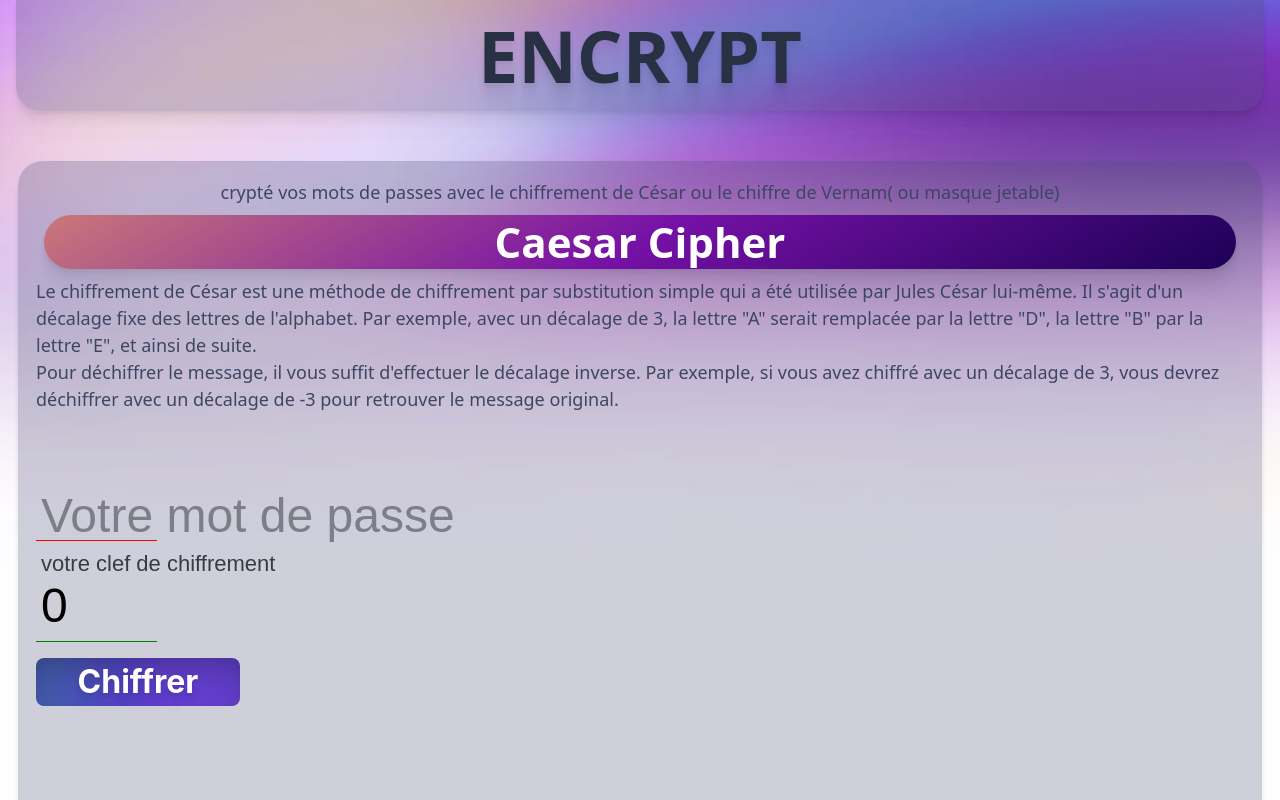
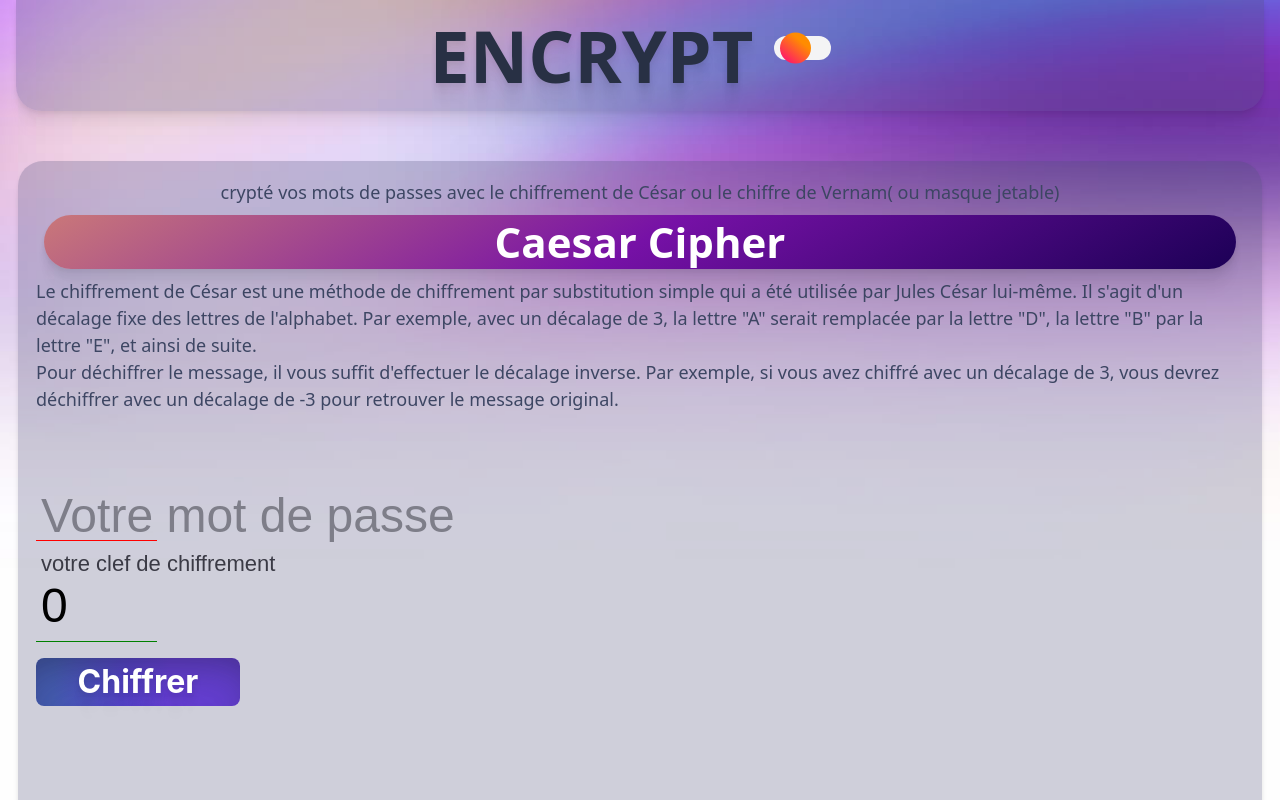
Before and after one commit to Tony-Poomipartes/encrypt, a React (Vite) app: page / in a window 1280 px wide. Built offline with nearby package versions, Linux system fonts and the light colour scheme.

Commit message:
✨ feat: start the floating menu and ligth/dark theme switch +💄  style: add .theme-dark

```diff
--- a/src/components/AppHeader/header.css
+++ b/src/components/AppHeader/header.css
@@ -2,9 +2,85 @@
   display: flex;
   justify-content: center;
   padding: 1em;
-  margin: 0 1em 50px; /* Appliquer le margin seulement en bas et sur les côtés */
+  margin: 0 1em 50px;
   border-radius: 0 0 25px 25px;
   background-color: #4f4f7a44;
   box-shadow: var(--shadow-md);
   text-shadow: var(--shadow-md);
 }
+
+.theme-dark #title {
+  box-shadow: var(--shadow-dark-sm);
+}
+
+.theme-dark #title h1 {
+  color: #FFFFFF;
+    text-shadow: var(--shadow-dark-sm);
+}
+/*? ----------------------checkbox theme switch--------------------- */
+.checkbox-wrapper-54 input[type="checkbox"] {
+  visibility: hidden;
+  display: none;
+}
+
+.checkbox-wrapper-54 *,
+.checkbox-wrapper-54 ::after,
+.checkbox-wrapper-54 ::before {
+  box-sizing: border-box;
+}
+
+/* The switch - the box around the slider */
+.checkbox-wrapper-54 .switch {
+  --width-of-switch: 3.5em;
+  --height-of-switch: 2em;
+  /* size of sliding icon -- sun and moon */
+  --size-of-icon: 1.4em;
+  /* it is like a inline-padding of switch */
+  --slider-offset: 0.3em;
+  position: relative;
+  width: var(--width-of-switch);
+  height: var(--height-of-switch);
+  display: inline-block;
+}
+
+/* The slider */
+.checkbox-wrapper-54 .slider {
+  position: absolute;
+  cursor: pointer;
+  top: 0;
+  left: 0;
+  right: 0;
+  bottom: 0;
+  background-color: #f4f4f5;
+  transition: .4s;
+  border-radius: 30px;
+}
+
+.theme-dark .checkbox-wrapper-54 .slider {
+  box-shadow: var(--shadow-dark-sm);
+}
+
+.checkbox-wrapper-54 .slider:before {
+  position: absolute;
+  content: "";
+  height: var(--size-of-icon,1.4em);
+  width: var(--size-of-icon,1.4em);
+  border-radius: 20px;
+  left: var(--slider-offset,0.3em);
+  top: 50%;
+  transform: translateY(-50%);
+  background: linear-gradient(40deg,#ff0080,#ff8c00 70%);
+  ;
+ transition: .4s;
+}
+
+.checkbox-wrapper-54 input:checked + .slider {
+  background-color: #303136;
+}
+
+.checkbox-wrapper-54 input:checked + .slider:before {
+  left: calc(100% - (var(--size-of-icon,1.4em) + var(--slider-offset,0.3em)));
+  background: #303136;
+  /* change the value of second inset in box-shadow to change the angle and direction of the moon  */
+  box-shadow: inset -8px -4px 4px -5px #8983f7, inset -4px -4px 0 0 #a3dafb;;
+}
--- a/src/components/AppHeader/index.jsx
+++ b/src/components/AppHeader/index.jsx
@@ -1,12 +1,30 @@
-// import ThemeToggle from './ThemeToggle.jsx';
-import "./header.css"
+import React, { useState } from 'react';
+import './header.css';
 
 const AppHeader = () => {
+  const [isDarkMode, setIsDarkMode] = useState(false);
+
+  const toggleTheme = () => {
+    setIsDarkMode(!isDarkMode);
+    const rootElement = document.getElementById('root');
+    rootElement.classList.toggle('theme-dark');
+  };
+
   return (
     <div id="title">
-      <h1 >ENCRYPT</h1>
+      <h1>ENCRYPT</h1>
+      <div className="checkbox-wrapper-54">
+        <label className="switch">
+          <input
+            type="checkbox"
+            checked={isDarkMode}
+            onChange={toggleTheme}
+          />
+          <span className="slider"></span>
+        </label>
+      </div>
     </div>
+  );
+};
 
-  );
-}
 export default AppHeader;
--- a/src/styles/global.css
+++ b/src/styles/global.css
@@ -51,6 +51,15 @@
 		0px 7px 7px rgba(9, 11, 17, 0.05), 0px 2px 4px rgba(9, 11, 17, 0.06);
 	--shadow-lg: 0px 62px 25px rgba(9, 11, 17, 0.01), 0px 35px 21px rgba(9, 11, 17, 0.05),
 		0px 16px 16px rgba(9, 11, 17, 0.1), 0px 4px 9px rgba(9, 11, 17, 0.12);
+
+	/* Shadows dark theme */
+
+	--shadow-dark-sm: 0px 4px 2px rgb(40 46 119 / 89%), 0px 3px 2px rgba(148, 147, 216, 0.89), 0px 2px 2px rgba(154, 157, 205, 0.542), 0px 0px 1px rgba(148, 170, 235, 0.815);;
+	--shadow-dark-md: 0px 28px 11px rgba(228, 228, 228, 0.887), 0px 16px 10px rgba(148, 170, 235, 0.815),
+		0px 7px 7px rgba(228, 228, 228, 0.887), 0px 2px 4px rgba(148, 170, 235, 0.815);
+	--shadow-dark-lg: 0px 62px 25px rgba(228, 228, 228, 0.887), 0px 35px 21px rgba(148, 170, 235, 0.815),
+		0px 16px 16px rgba(228, 228, 228, 0.887), 0px 4px 9px rgba(148, 170, 235, 0.815);
+
 
 	/* Text Sizes */
 	--text-sm: 0.875rem;
@@ -157,6 +166,15 @@ background-image:var(--bg-image-main);
   background-size: cover;
     /* background-position: center top, center bottom; */
 }
+
+.theme-dark{
+  background-image:var(--bg-image-main);
+    background-image:
+    url('src/assets/backgrounds/bg-main-dark-1440w.jpg');
+    color: var(--gray-0);
+    background-repeat: no-repeat, no-repeat;
+    background-size: cover;
+  }
 
 html,
 body {
--- a/src/styles/homepage.css
+++ b/src/styles/homepage.css
@@ -32,7 +32,7 @@ h3{
 }
 
 
-
+/*? ----------------------button--------------------- */
 button {
   background-image: linear-gradient(92.88deg, #455EB5 9.16%, #5643CC 43.89%, #673FD7 64.72%);
   border-radius: 8px;
@@ -67,9 +67,11 @@ input[type=range] {
   width: 60%;
   background-color: #00000000;
 }
+
 input[type=range]:focus {
   outline: none;
 }
+
 input[type=range]::-webkit-slider-runnable-track {
   width: 80%;
   height: 14px;
@@ -79,6 +81,7 @@ input[type=range]::-webkit-slider-runnable-track {
   border-radius: 25px;
   border: 0px solid #000101;
 }
+
 input[type=range]::-webkit-slider-thumb {
   box-shadow: var(--shadow-md);
   border: 1px solid #000000;
@@ -90,6 +93,11 @@ input[type=range]::-webkit-slider-thumb {
   -webkit-appearance: none;
   margin-top: -3.6px;
 }
+
+.theme-dark input[type=range]::-webkit-slider-thumb {
+  box-shadow: var(--shadow-dark-sm);
+}
+
 input[type=range]:focus::-webkit-slider-runnable-track {
   background: var(--gradient-accent-orange);
 }
```
Also changed, not shown: src/components/floatingMenu/FloatingMenu.jsx (added, +46 -0 lines), src/components/floatingMenu/themeSwitch.jsx (added, +23 -0 lines).
